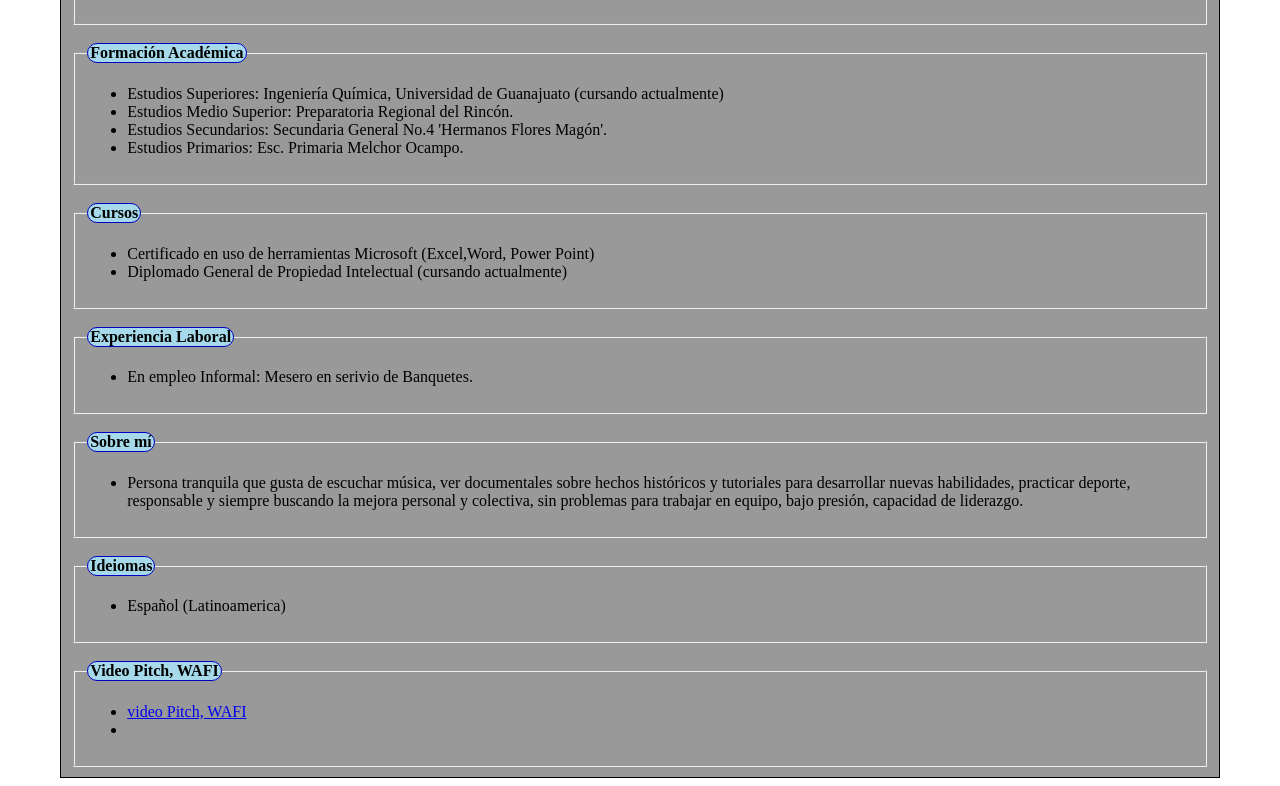
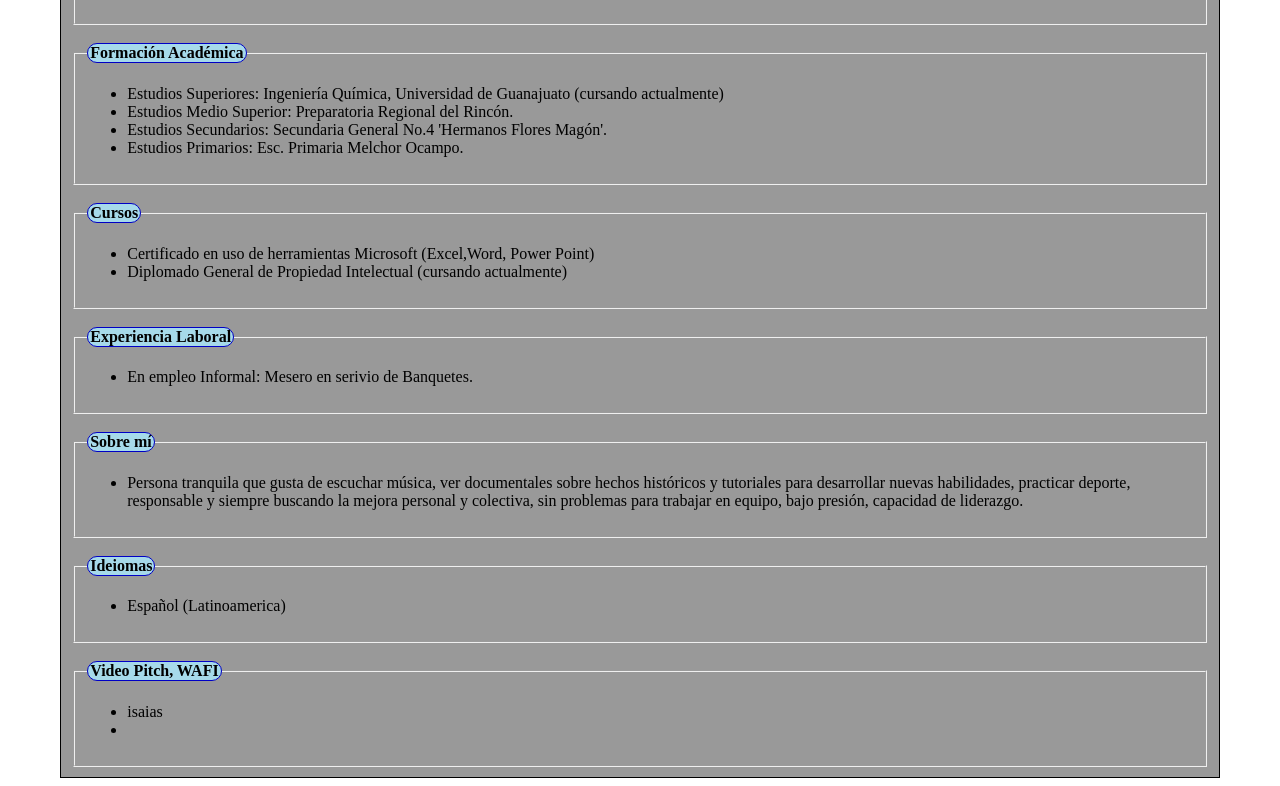
Before and after one commit to isaiaias1898/Isaias, a plain HTML site: page index.html in a window 1280 px wide. Shown: the part 326-1112 px from the top of the page. Drawn offline with Linux system fonts and the light colour scheme.

Commit message:
Update index.html

```diff
--- a/index.html
+++ b/index.html
@@ -109,7 +109,7 @@
 
 			   <legend> Video Pitch, WAFI</legend>
 			   <ul>
-				   <li><a href="https://ugtomx-my.sharepoint.com/:v:/g/personal/ya_floressanchez_ugto_mx/EYxvpKCaq-9OtUE_lzTYaagBHAKxf-LdTOKb9Z3j6e-feg?e=C1pk3R">video Pitch, WAFI</a><li/>
+				   <li>isaias<li/>
 					   </ul>
 	     </fieldset>
 
```
